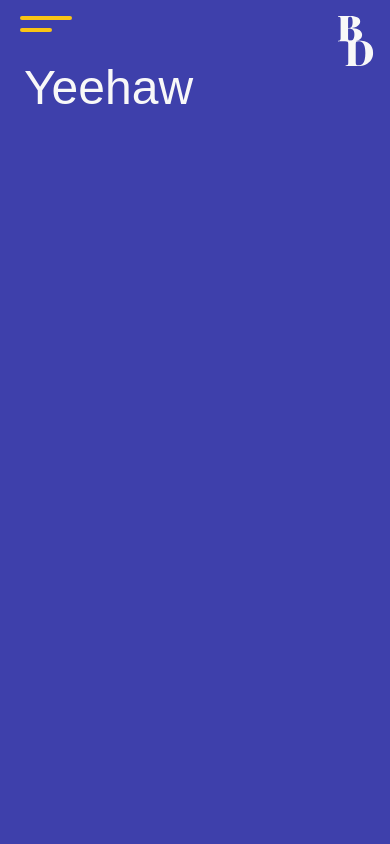
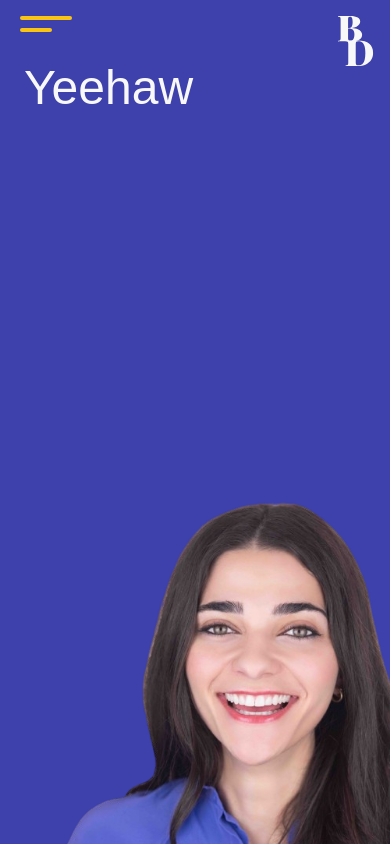
Before and after one commit to baileedastugue/portfolio_v3, a React (Vite) app: page / in a window 390 px wide. Built offline with nearby package versions, Linux system fonts and the light colour scheme.

Commit message:
bailee/landing: adding my big face to landing page on mobile

```diff
--- a/src/components/Layout/index.tsx
+++ b/src/components/Layout/index.tsx
@@ -7,9 +7,9 @@ interface LayoutProps {
 
 const Layout = ({ children }: LayoutProps) => {
 	return (
-		<div className='relative h-screen w-screen bg-light dark:bg-purple'>
+		<div className='relative h-screen w-screen overflow-clip bg-light dark:bg-purple'>
 			<DisplayText bottomLeftText='Bailee' topRightText='Dastugue' />
-			<div className='relative z-10 p-6 pt-16 text-orange md:mx-32 md:pt-12'>
+			<div className='relative z-10 h-screen w-screen p-6 pt-16 text-orange md:mx-32 md:pt-12'>
 				{children}
 			</div>
 		</div>
--- /dev/null
+++ b/src/routes/Landing/BigFace/index.tsx
@@ -0,0 +1,7 @@
+import MyFace from '../../../assets/MyFace.png';
+
+const BigFace = () => {
+	return <img className='absolute -bottom-11 -right-16' src={MyFace} />;
+};
+
+export default BigFace;
--- a/src/routes/Landing/index.tsx
+++ b/src/routes/Landing/index.tsx
@@ -1,9 +1,11 @@
 import PageTitle from '../../components/PageTitle';
+import BigFace from './BigFace';
 
 const Landing = () => {
 	return (
 		<>
 			<PageTitle title='Yeehaw' />
+			<BigFace />
 		</>
 	);
 };
```
Also changed, not shown: src/assets/MyFace.png (added).
